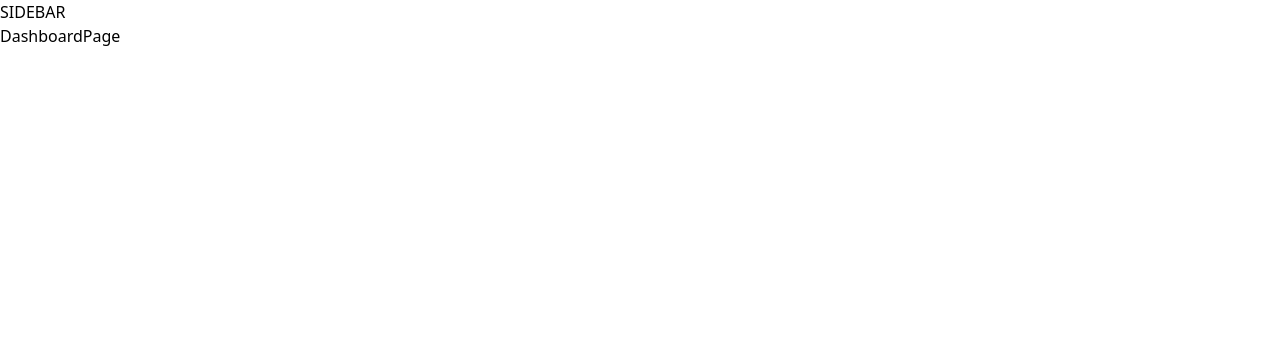
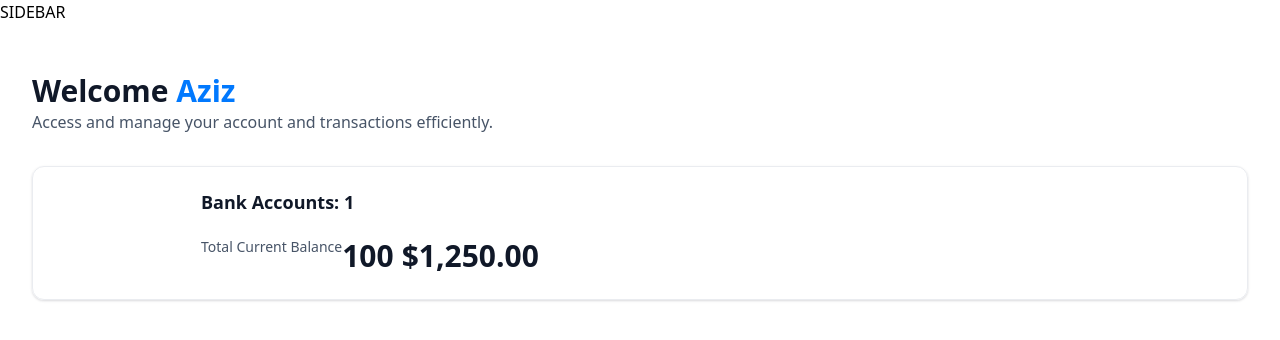
Before and after one commit to theeduazizjon-cell/JSM_banking, a Next.js app: page / in a window 1280 px wide. Shown: the top 340 px of the page. Built offline with nearby package versions, Linux system fonts and the light colour scheme.

Commit message:
fix: Modification on rooting system

```diff
--- a/app/(root)/page.tsx
+++ b/app/(root)/page.tsx
@@ -1,9 +1,28 @@
+import HeaderBox from '@/components/HeaderBox';
+import TotalBalanceBox from '@/components/TotalBalanceBox';
 import React from 'react'
 
-const DashboardPage = () => {
+const Home = () => {
+  const loggedIn = {firstName: 'Aziz' };
   return (
-    <div>DashboardPage</div>
+    <section className="home">
+       <div className="home-content">
+        <header className="home-header">
+          <HeaderBox
+          type="greeting"
+          title="Welcome"
+          user={loggedIn?.firstName || 'Guest'}
+          subtext = "Access and manage your account and transactions efficiently."
+          />
+        </header>
+        <TotalBalanceBox
+        accounts={[]}
+        totalBanks={1}
+        totalCurrentBalance={1250}
+        />
+      </div>
+    </section>
   )
 };
 
-export default DashboardPage;
+export default Home;
--- /dev/null
+++ b/components/HeaderBox.tsx
@@ -0,0 +1,21 @@
+import React from 'react'
+
+const HeaderBox = ({ type= "title", title= "Welcome", user= "Guest", subtext= "Access and manage your account and transactions efficiently." }: HeaderBoxProps) => {
+  return (
+    <div className="header-box">
+      <div className="header-box-content">
+        <h1 className="header-box-title">
+            {title}
+            {type === "greeting" &&  (
+                <span className="text-bankGradient">
+                    &nbsp;{user}
+                </span>
+            )}
+            </h1>
+        <p className="header-box-subtext">{subtext}</p>
+      </div>
+    </div>
+  )
+}
+
+export default HeaderBox
--- /dev/null
+++ b/components/TotalBalanceBox.tsx
@@ -0,0 +1,30 @@
+import { formatAmount } from '@/lib/utils';
+import React from 'react'
+import CountUp from 'react-countup';
+
+const TotalBalanceBox = ({
+    accounts = [], totalBanks, totalCurrentBalance}: TotalBalanceBoxProps) => {
+  return (
+    <section className="total-balance">
+        <div className="total-balance-chart">
+            {/* Doughnut Chart */}
+        </div>
+        <div className="flex flex-col gap-6">
+            <h2 className="header-2">
+               Bank Accounts:  {totalBanks}
+            </h2>
+        <div className="flex" flex-col gap-2>
+            <p className="total-balance-label">
+                Total Current Balance
+            </p>
+            <p className="total-balance-amount flex-center gap-2">
+              <CountUp end={100}/>
+                {formatAmount(totalCurrentBalance)}
+            </p>
+        </div>
+        </div>
+    </section>
+  );
+};
+
+export default TotalBalanceBox;
--- a/package.json
+++ b/package.json
@@ -17,6 +17,7 @@
     "next": "16.3.6",
     "query-string": "^9.5.1",
     "react": "19.2.8",
+    "react-countup": "^6.5.3",
     "react-dom": "19.2.8",
     "shadcn": "^4.21.0",
     "tailwind-merge": "^3.7.0",
```
Also changed, not shown: 1 other file (tests, documents, lock files or other folders).
